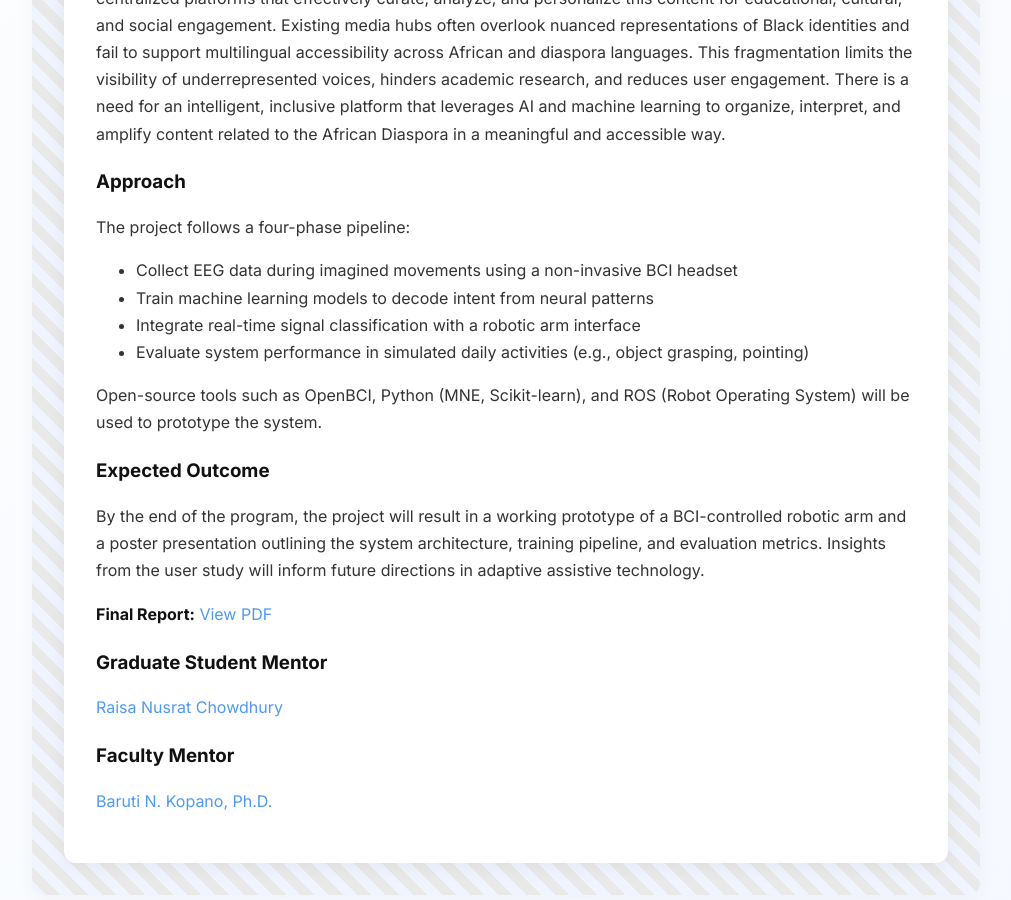
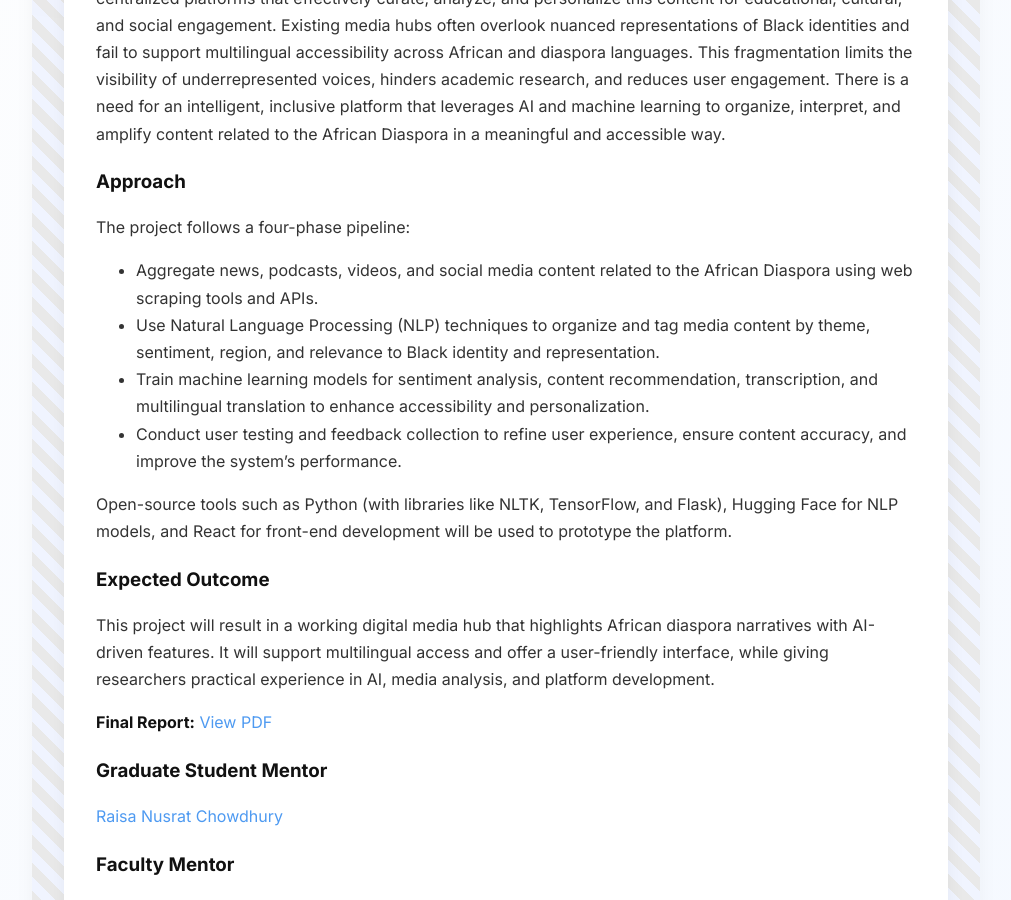
Before and after one commit to brmu22/brmu22.github.io, a Jekyll site: the page built from pages/about-my-project.md, in a window 1280 px wide and 900 px high, scrolled down 414 px. Shown: the whole window, without its empty margins (260-1271 px from the left). Built offline with Jekyll 4.4.1, drawn with Linux system fonts in a browser that asks for light colours.

Commit message:
Update about-my-project.md

```diff
--- a/pages/about-my-project.md
+++ b/pages/about-my-project.md
@@ -12,23 +12,23 @@ problem: |
 approach: |
   The project follows a four-phase pipeline:
 
-  - Collect EEG data during imagined movements using a non-invasive BCI headset
-  - Train machine learning models to decode intent from neural patterns
-  - Integrate real-time signal classification with a robotic arm interface
-  - Evaluate system performance in simulated daily activities (e.g., object grasping, pointing)
+  - Aggregate news, podcasts, videos, and social media content related to the African Diaspora using web scraping tools and APIs.
+  - Use Natural Language Processing (NLP) techniques to organize and tag media content by theme, sentiment, region, and relevance to Black identity and representation.
+  - Train machine learning models for sentiment analysis, content recommendation, transcription, and multilingual translation to enhance accessibility and personalization.
+  - Conduct user testing and feedback collection to refine user experience, ensure content accuracy, and improve the system's performance.
 
-  Open-source tools such as OpenBCI, Python (MNE, Scikit-learn), and ROS (Robot Operating System) will be used to prototype the system.
+  Open-source tools such as Python (with libraries like NLTK, TensorFlow, and Flask), Hugging Face for NLP models, and React for front-end development will be used to prototype the platform.
 
 outcome: |
-  By the end of the program, the project will result in a working prototype of a BCI-controlled robotic arm and a poster presentation outlining the system architecture, training pipeline, and evaluation metrics. Insights from the user study will inform future directions in adaptive assistive technology.
+  This project will result in a working digital media hub that highlights African diaspora narratives with AI-driven features. It will support multilingual access and offer a user-friendly interface, while giving researchers practical experience in AI, media analysis, and platform development.
 
 final_report_url: https://dl.icdst.org/pdfs/files/22e390b2eb0c8e951f3a742fda5b2d1d.pdf
 
 grad_mentor:
   name: Raisa Nusrat Chowdhury
-  linkedin: https://www.linkedin.com/in/jamal-carter
+  linkedin: https://www.linkedin.com/in/
 
 faculty_mentor:
   name: Baruti N. Kopano, Ph.D.
-  linkedin: https://www.linkedin.com/in/dr-elijah-freeman
+  linkedin: https://www.linkedin.com/in/
 ---
```
